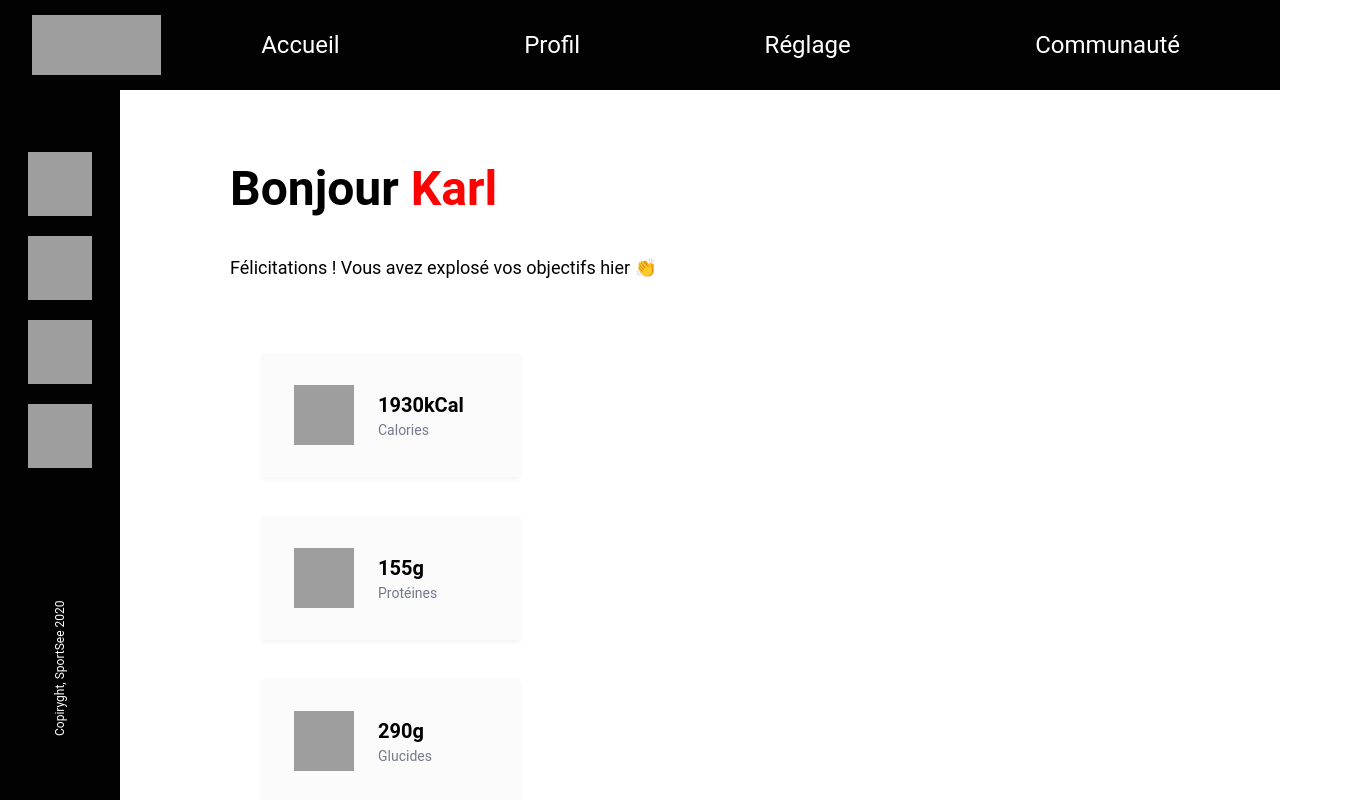
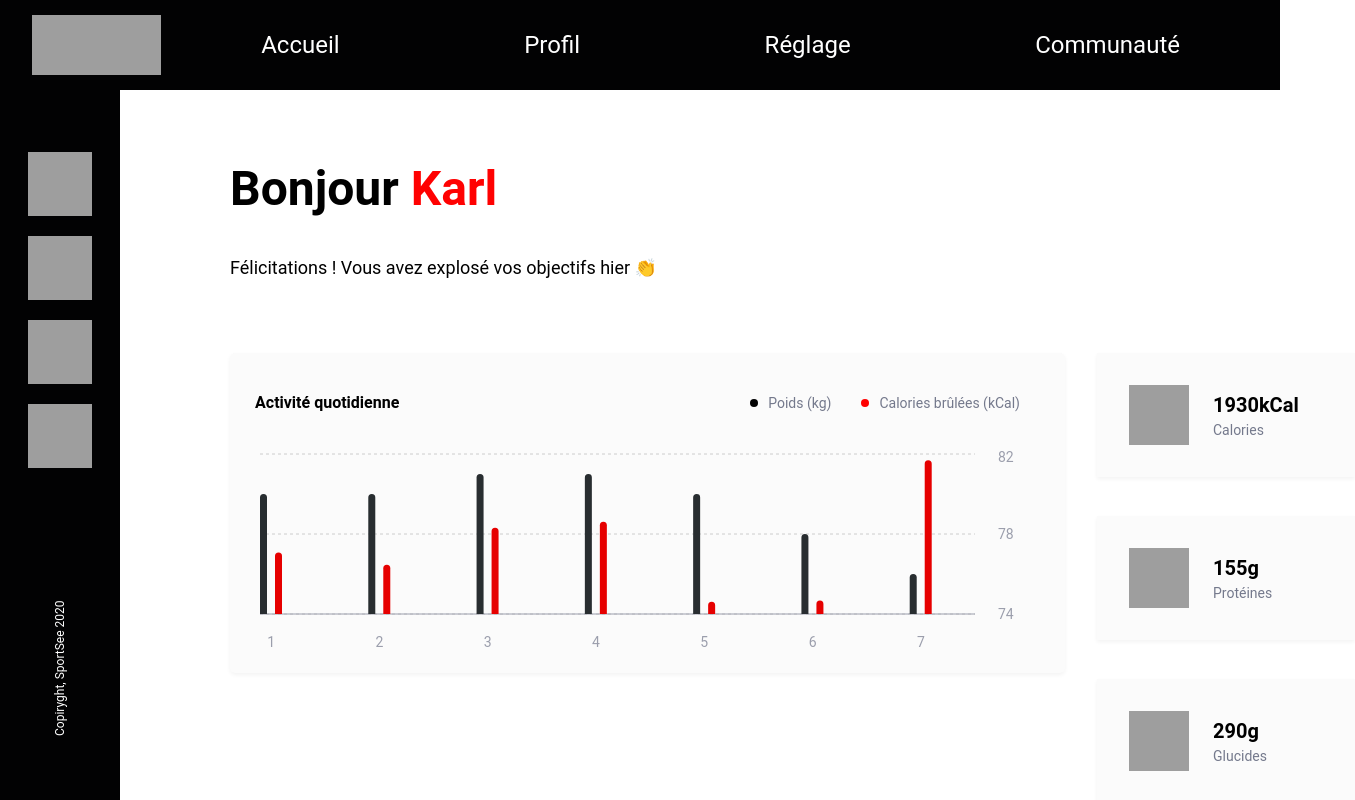
Before and after one commit to rockethelll/P12-SportSee, a React (Vite) app: page /profile/12 in a window 1280 px wide. Shown: the top 800 px of the page, 1355 px wide, since content can reach past the window. Built offline with nearby package versions, Linux system fonts and the light colour scheme; grey boxes are pictures that could not be loaded.

Commit message:
fix css for barchart, add hover on navbar

```diff
--- a/src/components/Navbar/_Navbar.scss
+++ b/src/components/Navbar/_Navbar.scss
@@ -19,6 +19,10 @@ nav {
   a {
     color: $white;
     font-size: 24px;
+    &:hover {
+      text-decoration: underline;
+      text-underline-offset: 8px;
+    }
   }
 
   .navlinks {
--- a/src/components/SelectUser/SelectUser.jsx
+++ b/src/components/SelectUser/SelectUser.jsx
@@ -1,9 +1,9 @@
 import { Link } from 'react-router-dom';
 
-const SelectUser = ({ id }) => {
+const SelectUser = ({ id, name }) => {
   return (
     <Link to={`/profile/${id}`} className='user-select'>
-      Utilisateur {id}
+      {name}
     </Link>
   );
 };
--- a/src/components/SelectUser/_SelectUser.scss
+++ b/src/components/SelectUser/_SelectUser.scss
@@ -1,8 +1,14 @@
 @use '@style/variables.scss' as *;
 
 .user-select {
+  width: 140px;
+  text-align: center;
   border-radius: 20px;
   padding: 20px;
-  background-color: #333;
+  background-color: $primary-color;
   color: $white;
+
+  &:hover {
+    background-color: #333;
+  }
 }
--- a/src/components/UserActivity/UserActivity.jsx
+++ b/src/components/UserActivity/UserActivity.jsx
@@ -1,9 +1,9 @@
 import { useEffect, useState } from 'react';
+import { useParams } from 'react-router';
 import {
   Bar,
   BarChart,
-  Legend,
-  ReferenceLine,
+  CartesianGrid,
   ResponsiveContainer,
   Tooltip,
   XAxis,
@@ -13,13 +13,27 @@ import {
 import getData from '@/services/api/getData';
 
 /**
- * Custom tooltip for the chart
- * @function CustomTooltip
- * @param {object} props - The props of the component
- * @param {boolean} props.active - The active state of the tooltip
- * @param {array} props.payload - The payload of the tooltip
- * @return {JSX.Element} - The tooltip component
+ * Render a BarChart with user activity Data
+ * @return {JSX}
  */
+export default function BarCharts() {
+  const [data, setData] = useState([]);
+  const { id } = useParams();
+
+  useEffect(() => {
+    const data = async () => {
+      const request = await getData('USER_ACTIVITY', id);
+      setData(request?.sessions);
+      console.log(request);
+    };
+    data();
+  }, [id]);
+  if (data.length === 0) return null;
+  //format data.day
+  for (let i = 0; i < data.length; i++) {
+    data[i].day = i + 1;
+  }
+
   const CustomTooltip = ({ active, payload }) => {
     if (active && payload) {
       return (
@@ -44,135 +58,69 @@ const CustomTooltip = ({ active, payload }) => {
     return null;
   };
 
-/**
- * User activity component
- * @function UserActivity
- * @param {object} props - The props of the component
- * @param {string} props.id - The id of the user
- * @return {JSX.Element} - The component
- */
-const UserActivity = ({ id }) => {
-  const [data, setData] = useState();
-
-  useEffect(() => {
-    const fetchData = async () => {
-      const request = await getData('USER_MAIN_DATA', id);
-      setData(request);
-    };
-  }, [id]);
-
-  // Convert data to chart format
-  const chartData = data?.sessions.map((session, index) => {
-    return {
-      day: index + 1,
-      kilogram: session.kilogram,
-      calories: session.calories,
-    };
-  });
-
-  // Calculate ticks for YAxis
-  const calculateYAxisTicks = (min, max) => {
-    const middle = (min + max) / 2;
-    return [min, middle, max];
-  };
-
-  // Calculate values for YAxis
-  const minPoids = chartData
-    ? Math.min(
-        ...chartData.map((session) => {
-          return session.kilogram;
-        }),
-      ) - 1
-    : 0;
-
-  const maxPoids = chartData
-    ? Math.max(
-        ...chartData.map((session) => {
-          return session.kilogram;
-        }),
-      ) + 1
-    : 0;
-
-  // Calculate ticks for YAxis
-  const yAxisTicks = calculateYAxisTicks(minPoids, maxPoids);
-
   return (
-    <div className='topGraph'>
-      <ResponsiveContainer
-        width='90%'
-        height={180}
-        style={{ margin: '0 auto' }}
-      >
+    <div className='wrapper'>
+      <div className='head'>
         <h2>Activité quotidienne</h2>
-        <BarChart data={chartData}>
-          {/* slice is used for not display the first line of XAxis, only the middle and top dashlines */}
-          {yAxisTicks.slice(1).map((tick, index) => {
-            return (
-              <ReferenceLine
-                key={`${index}-${tick}`}
-                yAxisId='right'
-                y={tick}
-                strokeDasharray='3 3'
-                stroke='#ccc'
-              />
-            );
-          })}
-          {/* Setting up X and Y axes with custom ticks */}
+        <div className='legend'>
+          <div className='info'>
+            <div className='icon black' />
+            <div className='text'>Poids (kg)</div>
+          </div>
+          <div className='info'>
+            <div className='icon red' />
+            <div className='text'>Calories brûlées (kCal)</div>
+          </div>
+        </div>
+      </div>
+      <ResponsiveContainer height={200}>
+        <BarChart data={data} barGap={8} barCategoryGap={1}>
+          <CartesianGrid vertical={false} strokeDasharray='3' />
           <XAxis
             dataKey='day'
             tickLine={false}
             tick={{ fill: '#9B9EAC', fontSize: '14px' }}
             axisLine={{ stroke: '#9B9EAC', strokeWidth: 1 }}
-            margin={{ left: 0 }}
-            padding={{ left: -50, right: -50 }}
+            dy={15}
+            stroke='1 1'
+            padding={{ left: -43 }}
           />
-          <YAxis yAxisId='left' hide />
           <YAxis
-            yAxisId='right'
+            yAxisId='kilogram'
+            dataKey='kilogram'
+            type='number'
+            domain={['dataMin - 2', 'dataMax + 1']}
+            tickCount='3'
+            axisLine={false}
             orientation='right'
-            domain={[minPoids, maxPoids]}
-            ticks={yAxisTicks}
+            tickLine={false}
             tick={{ fill: '#9B9EAC', fontSize: '14px' }}
-            tickMargin={25}
-            tickLine={false}
-            axisLine={false}
-            tickFormatter={(value) => {
-              return value === 0 ? '' : value;
-            }}
+            dx={15}
+          />
+          <YAxis
+            yAxisId='calories'
+            dataKey='calories'
+            type='number'
+            domain={['dataMin - 20', 'dataMax + 10']}
+            hide={true}
           />
           <Tooltip content={<CustomTooltip />} />
-          <Legend
-            wrapperStyle={{
-              color: '#282D30',
-              fontSize: '14px',
-              top: '-80px',
-            }}
-            iconType='circle'
-            verticalAlign='top'
-            align='right'
-            iconSize={8}
+          <Bar
+            yAxisId='kilogram'
+            dataKey='kilogram'
+            fill='#282D30'
+            barSize={7}
+            radius={[50, 50, 0, 0]}
           />
           <Bar
-            key='bar-1'
-            yAxisId='right'
-            dataKey='kilogram'
-            fill='#282D30'
-            name='Poids (kg)'
-            radius={[3.5, 3.5, 0, 0]}
+            yAxisId='calories'
+            dataKey='calories'
+            fill='#E60000'
             barSize={7}
-          />
-          <Bar
-            yAxisId='left'
-            dataKey='calories'
-            fill='#ff0101'
-            name='Calories brûlées (kCal)'
-            radius={[3.5, 3.5, 0, 0]}
-            barSize={7}
+            radius={[50, 50, 0, 0]}
           />
         </BarChart>
       </ResponsiveContainer>
     </div>
   );
-};
-
-export default UserActivity;
+}
--- a/src/components/UserActivity/_UserActivity.scss
+++ b/src/components/UserActivity/_UserActivity.scss
@@ -1,4 +1,54 @@
 @use '@style/variables.scss' as *;
+
+.wrapper {
+  margin-bottom: 30px;
+  height: 320px;
+  width: 835px;
+  border-radius: 5px;
+  background: $background-grey;
+  box-shadow: $shadow;
+  padding: 25px;
+}
+
+.head {
+  display: flex;
+  justify-content: space-between;
+  margin-bottom: 20px;
+  margin-right: 20px;
+
+  h2 {
+    font-size: 16px;
+    line-height: 24px;
+  }
+
+  .legend {
+    display: flex;
+  }
+
+  .info {
+    display: flex;
+    align-items: center;
+  }
+
+  .icon {
+    height: 8px;
+    width: 8px;
+    border-radius: 50%;
+    align-self: center;
+    margin-left: 30px;
+    &.black {
+      background: $primary-color;
+    }
+    &.red {
+      background: $red;
+    }
+  }
+  .text {
+    font-size: 14px;
+    color: $text-grey;
+    margin-left: 10px;
+  }
+}
 
 .topGraph {
   box-shadow: 0px 2px 4px 0px #00000005;
--- a/src/pages/Home/Home.jsx
+++ b/src/pages/Home/Home.jsx
@@ -5,8 +5,8 @@ const Home = () => {
     <div className='container user-select-container'>
       <h1>Veuillez sélectionner un profile utilsateur</h1>
       <div className='user-link'>
-        <SelectUser id={12} />
-        <SelectUser id={18} />
+        <SelectUser id={12} name='Karl' />
+        <SelectUser id={18} name='Cécilia' />
       </div>
     </div>
   );
--- a/src/pages/Profile/Profile.jsx
+++ b/src/pages/Profile/Profile.jsx
@@ -15,7 +15,6 @@ const Profile = () => {
     const fetchData = async () => {
       const request = await getData('USER_MAIN_DATA', id);
       setData(request);
-      console.log(request);
     };
     fetchData();
   }, [id]);
@@ -25,7 +24,7 @@ const Profile = () => {
       <UserGreeting firstName={data.userInfos?.firstName} />
       <div className='container__graph'>
         <div className='container__graph-left'>
-          {/* <UserActivity id={id} /> */}
+          <UserActivity id={id} />
         </div>
         <div className='container__graph-right'>
           <UserInfoCard
```
Lines whose indentation alone changed are shown as unchanged.
